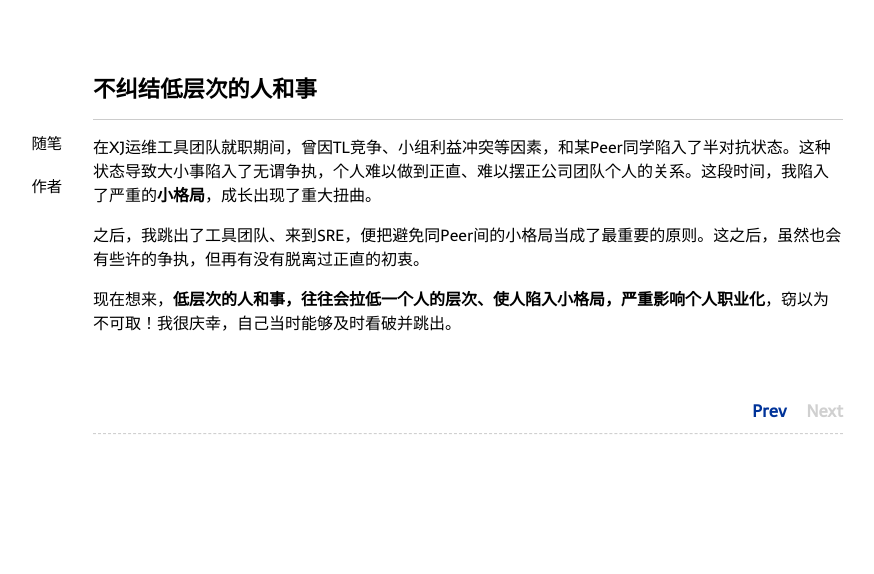
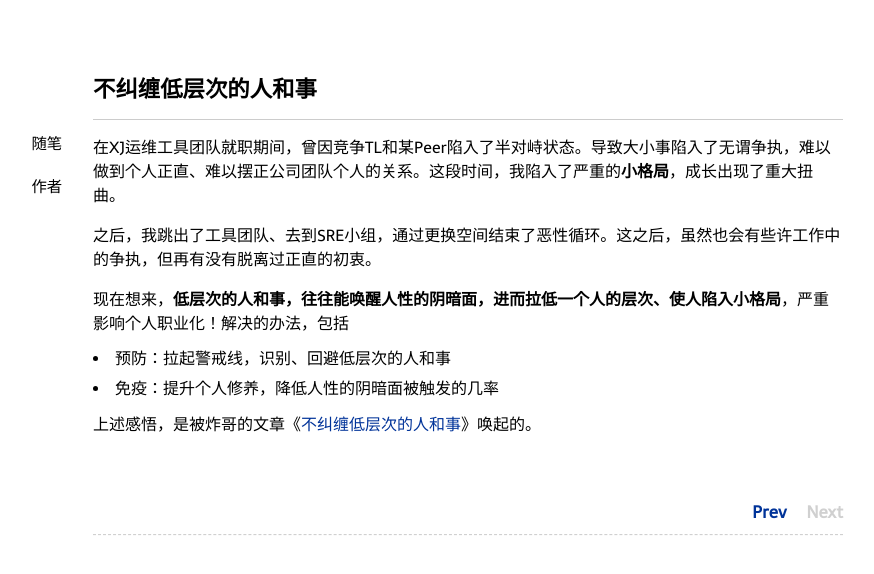
Before and after one commit to nieannote/nieannote.github.io, a Jekyll site: the page built from _posts/2019-04-10-low-things.markdown, in a window 1280 px wide. Shown: the top 574 px of the page, without its empty margins (172-1046 px from the left). Built offline with Jekyll 4.4.1, drawn with Linux system fonts in a browser that asks for light colours; Markdown is read by kramdown in place of the engine named in the settings; comment, search, counter and statistics services are not loaded.

Commit message:
避免长期陷入小格局

```diff
--- a/_posts/2019-04-10-low-things.markdown
+++ b/_posts/2019-04-10-low-things.markdown
@@ -1,13 +1,18 @@
 ---
 layout: post
-title: 不纠结低层次的人和事
+title: 不纠缠低层次的人和事
 date: 2019-04-10 17:00
 tags:
   - thoughts
 ---
 
-在XJ运维工具团队就职期间，曾因TL竞争、小组利益冲突等因素，和某Peer同学陷入了半对抗状态。这种状态导致大小事陷入了无谓争执，个人难以做到正直、难以摆正公司团队个人的关系。这段时间，我陷入了严重的**小格局**，成长出现了重大扭曲。
+在XJ运维工具团队就职期间，曾因竞争TL和某Peer陷入了半对峙状态。导致大小事陷入了无谓争执，难以做到个人正直、难以摆正公司团队个人的关系。这段时间，我陷入了严重的**小格局**，成长出现了重大扭曲。
 
-之后，我跳出了工具团队、来到SRE，便把避免同Peer间的小格局当成了最重要的原则。这之后，虽然也会有些许的争执，但再有没有脱离过正直的初衷。
+之后，我跳出了工具团队、去到SRE小组，通过更换空间结束了恶性循环。这之后，虽然也会有些许工作中的争执，但再有没有脱离过正直的初衷。
 
-现在想来，**低层次的人和事，往往会拉低一个人的层次、使人陷入小格局，严重影响个人职业化**，窃以为不可取！我很庆幸，自己当时能够及时看破并跳出。
+现在想来，**低层次的人和事，往往能唤醒人性的阴暗面，进而拉低一个人的层次、使人陷入小格局**，严重影响个人职业化！解决的办法，包括
+
+- 预防：拉起警戒线，识别、回避低层次的人和事
+- 免疫：提升个人修养，降低人性的阴暗面被触发的几率
+
+上述感悟，是被炸哥的文章《[不纠缠低层次的人和事](https://mp.weixin.qq.com/s/pGwe1yUdXKxlztdJrDq6kQ)》唤起的。
```
